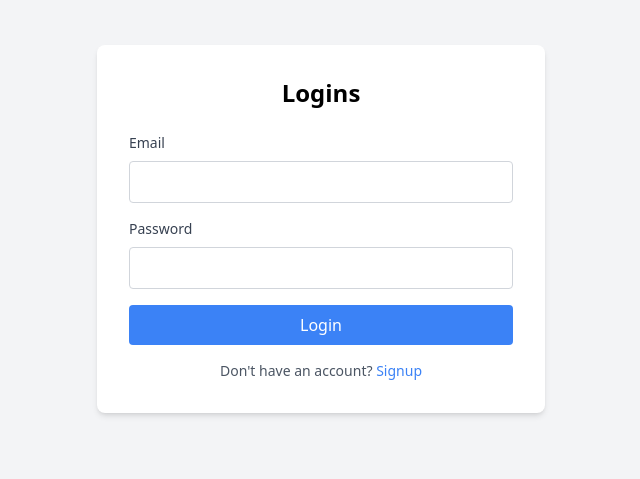
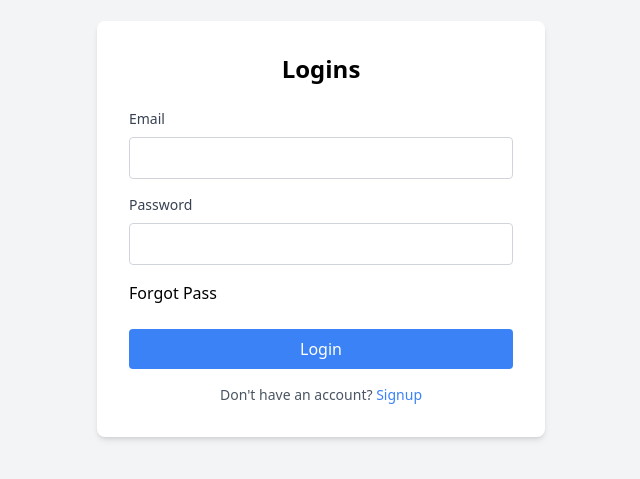
Before and after one commit to abhi091020/FormPage, a React (Vite) app: page / in a window 1280 px wide. Shown: the part 171-650 px from the top of the page, without its empty margins (319-959 px from the left). Built offline with nearby package versions, Linux system fonts and the light colour scheme.

Commit message:
Add Temp Button

```diff
--- a/src/pages/AuthForm.jsx
+++ b/src/pages/AuthForm.jsx
@@ -54,6 +54,7 @@ export default function Auth() {
           <label className="block mb-2 text-sm font-medium text-gray-700">
             Password
           </label>
+
           <input
             type="password"
             value={password}
@@ -61,7 +62,9 @@ export default function Auth() {
             className="w-full mb-4 p-2 border border-gray-300 rounded focus:outline-none focus:ring-2 focus:ring-blue-400"
             required
           />
-
+          <button>Forgot Pass</button>
+          <br />
+          <br />
           <button
             type="submit"
             className={`w-full py-2 rounded text-white ${
```
